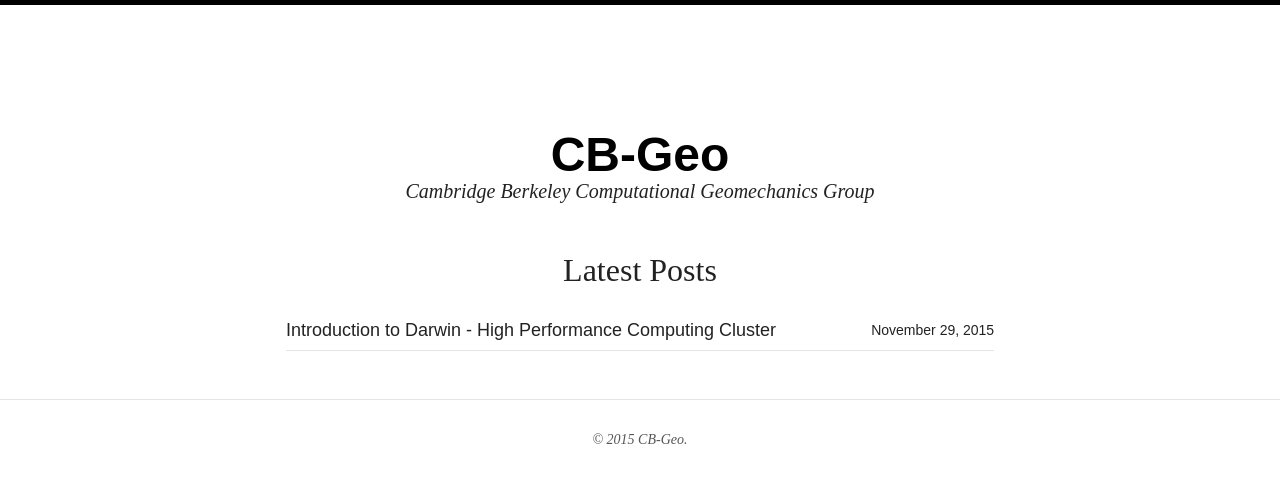
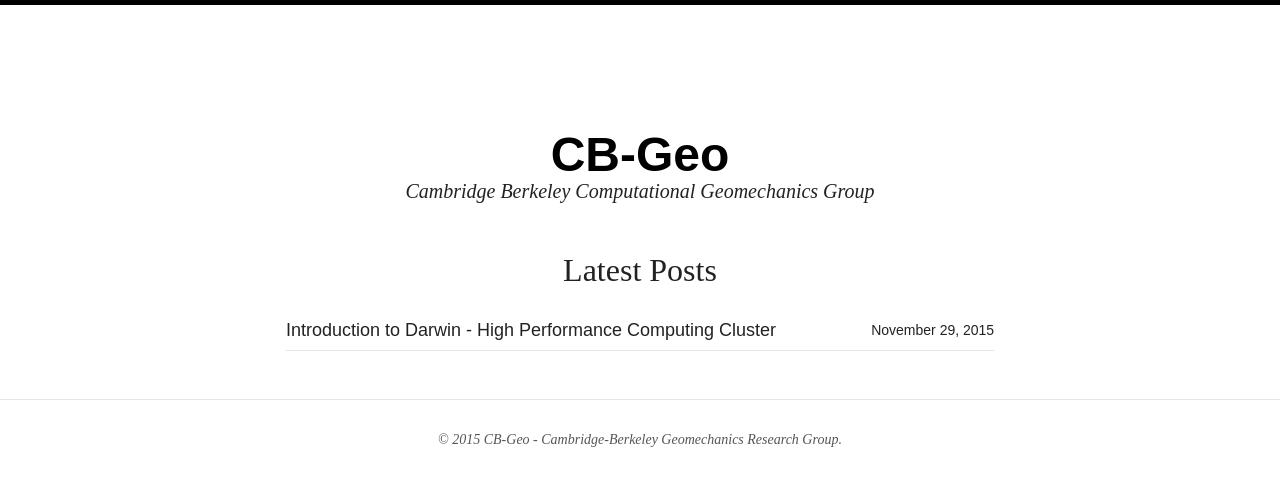
Before and after one commit to cb-geo/cb-geo.github.io, a Jekyll site: the page built from index.html, in a window 1280 px wide. Shown: the top 486 px of the page. Built offline with Jekyll 4.4.1, drawn with Linux system fonts in a browser that asks for light colours; nearby versions of some CDN libraries; comment, search, counter and statistics services are not loaded.

Commit message:
footer - research group name

```diff
--- a/_includes/footer.html
+++ b/_includes/footer.html
@@ -1,3 +1,3 @@
 {% include backtotop.html %}
 
-<span>&copy; {{ site.time | date: '%Y' }} {{ site.owner.name }}.</span>
+<span>&copy; {{ site.time | date: '%Y' }} {{ site.owner.name }} - Cambridge-Berkeley Geomechanics Research Group.</span>
```
Also changed, not shown: 1 other file.
